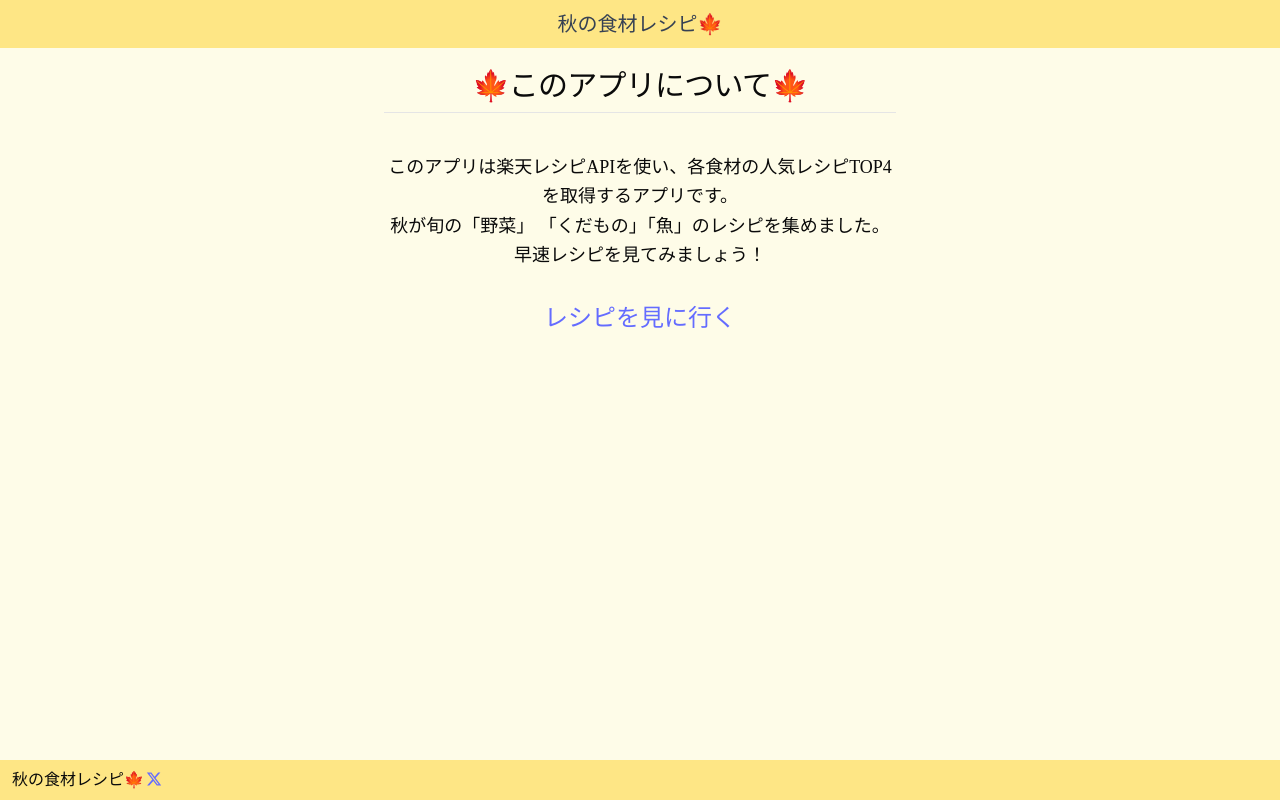
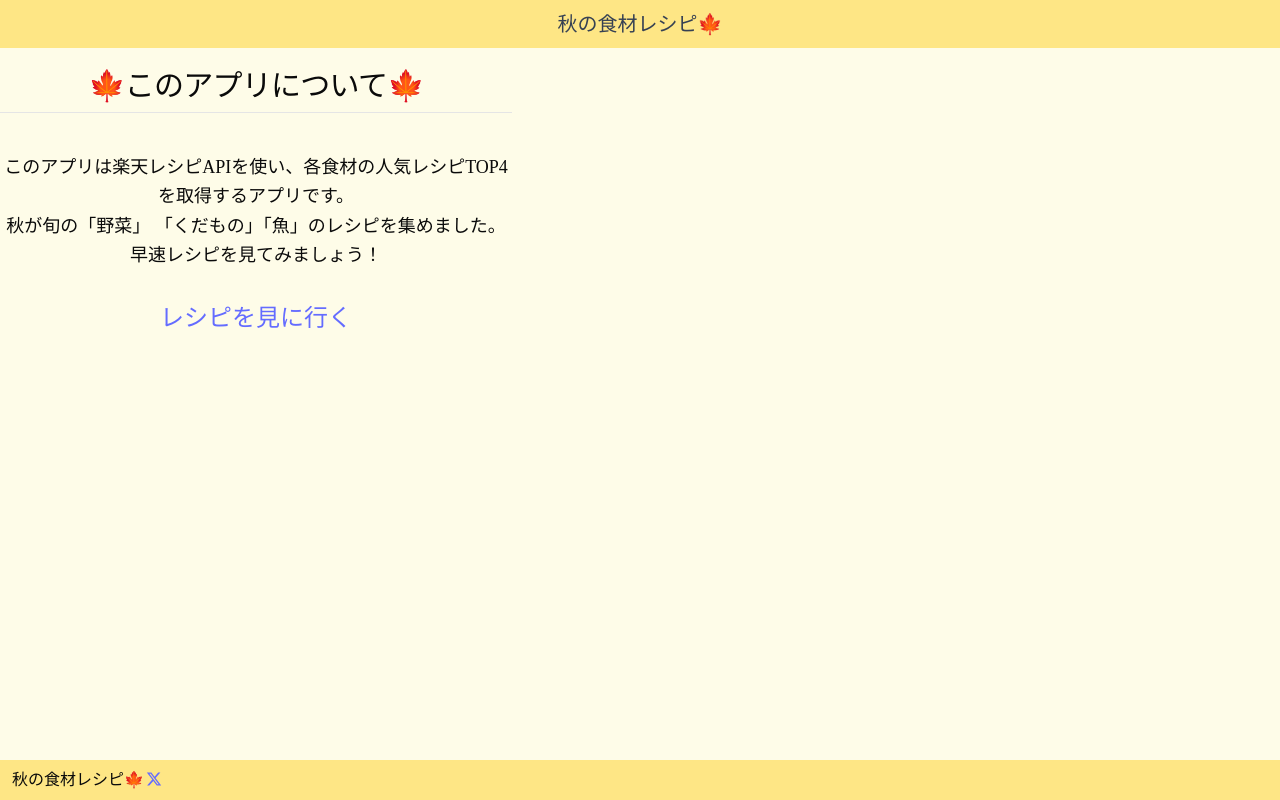
Before and after one commit to satoeri0502/autumn_recipe, a React (Vite) app: page / in a window 1280 px wide. Built offline with nearby package versions, Linux system fonts and the light colour scheme; no server answers.

Commit message:
レスポンシブ修正

```diff
--- a/src/Layout.tsx
+++ b/src/Layout.tsx
@@ -9,7 +9,7 @@ export function AppLayout() {
         <header className="h-12 flex justify-center bg-amber-200">
           <Header />
         </header>
-        <main className="flex-1 w-full justify-items-center mt-5">
+        <main className="flex-1 w-full flex justify-items-center mt-5">
           <Outlet />
         </main>
         <footer className="w-full bg-amber-200 h-10 flex mt-5">
--- a/src/components/show-recipe.tsx
+++ b/src/components/show-recipe.tsx
@@ -121,7 +121,7 @@ export function ShowRecipe({ selected, categoryId }: Props) {
               <DialogTrigger asChild>
                 <Card
                   key={item.recipeId}
-                  className="w-[360px] md:h-[360px] flex flex-col "
+                  className="max-w-[360px] md:h-[360px] flex flex-col w-full mx-auto"
                 >
                   <CardHeader>
                     <CardTitle className="line-clamp-2">
```
